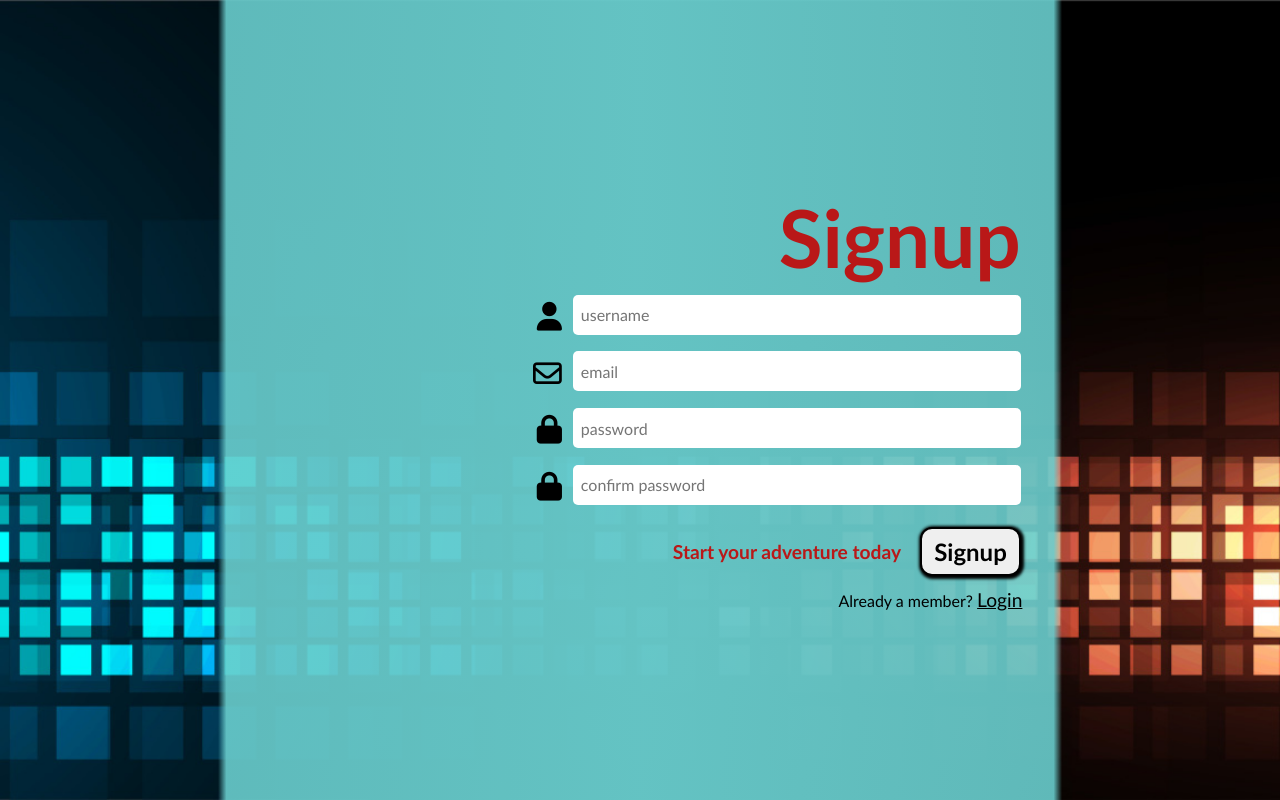
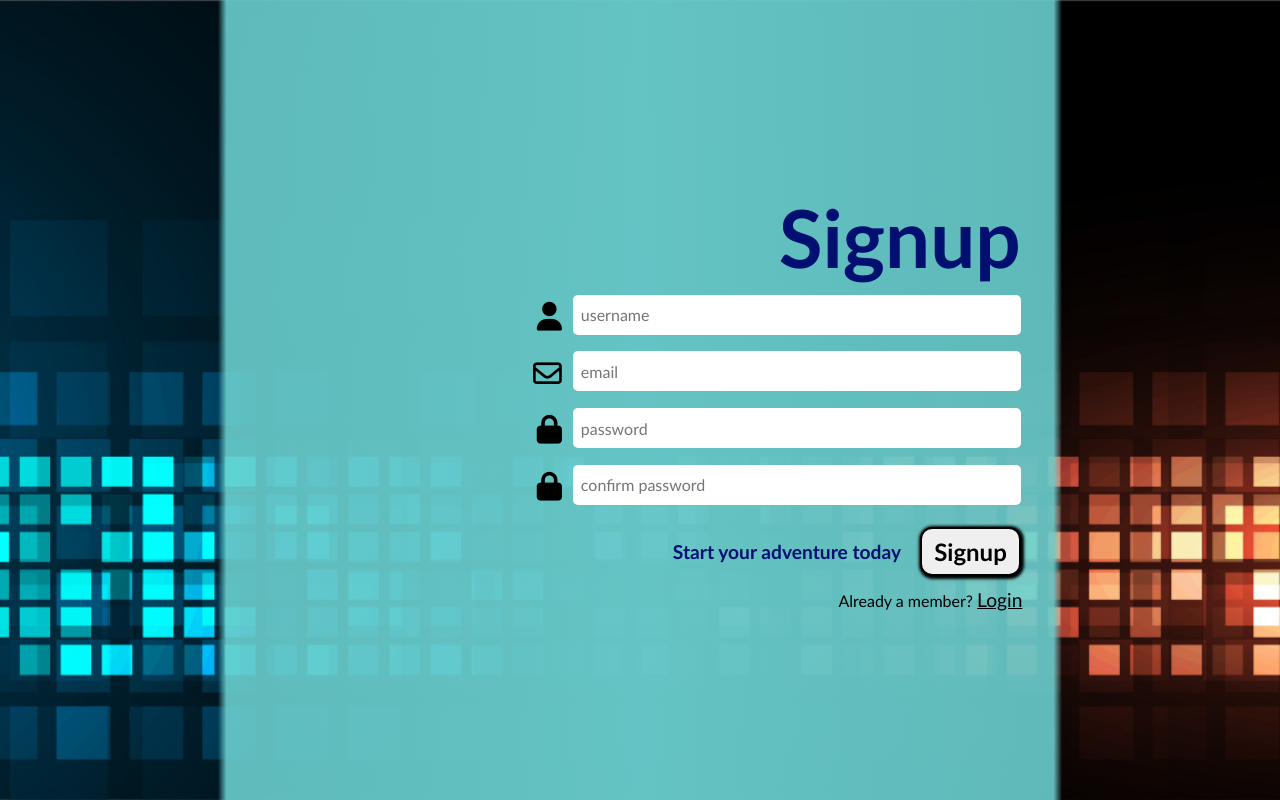
Before and after one commit to noOdin1/login_signup_form_01, a website built with webpack: page src/template.html in a window 1280 px wide. Shown: the top 800 px of the page. Built offline with nearby package versions, Linux system fonts and the light colour scheme.

Commit message:
Changed text color and added warning color (customized message)

```diff
--- a/src/style.css
+++ b/src/style.css
@@ -11,7 +11,8 @@
 :root {
   --bgColor_seethru: rgba(0, 0, 0, 0);
   /* --textColor: #f55f5f; */
-  --textColor: #b91818;
+  --errorColor: #b91818;
+  --textColor: #000f70;
   --contentContainerWidth: 66%;
   --cssBoxGuide01: 1px solid MediumVioletRed;
   --cssBoxGuide02: 1px solid blue;
```
